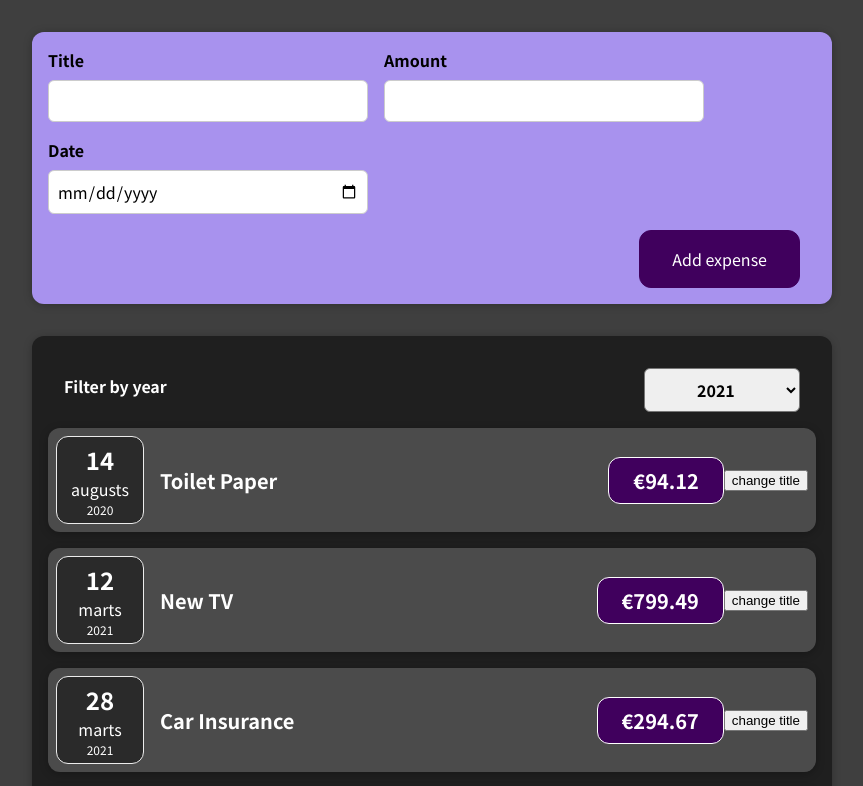
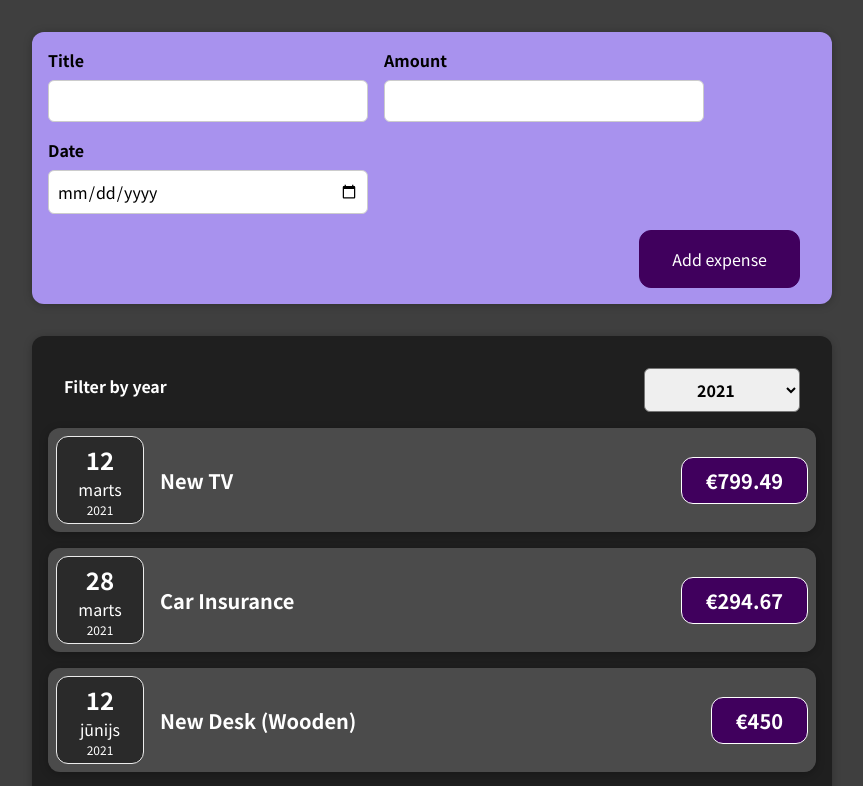
Before and after one commit to KasLas/React-simple-expenses-tracker, a React (Create React App) app: page / in a window 1280 px wide. Shown: the top 786 px of the page, without its empty margins (208-1071 px from the left). Built offline with nearby package versions, Linux system fonts and the light colour scheme.

Commit message:
added expenses filter functionality

```diff
--- a/src/App.js
+++ b/src/App.js
@@ -1,36 +1,16 @@
+import { useState } from "react";
 import Expenses from "./components/Expenses/Expenses";
 import NewExpense from "./components/NewExpense/NewExpense";
+import { Expenses as DUMMY_EXPENSES } from "./DummyData";
 
 function App() {
-  const expenses = [
-    {
-      id: "e1",
-      title: "Toilet Paper",
-      amount: 94.12,
-      date: new Date(2020, 7, 14),
-    },
-    {
-      id: "e2",
-      title: "New TV",
-      amount: 799.49,
-      date: new Date(2021, 2, 12),
-    },
-    {
-      id: "e3",
-      title: "Car Insurance",
-      amount: 294.67,
-      date: new Date(2021, 2, 28),
-    },
-    {
-      id: "e4",
-      title: "New Desk (Wooden)",
-      amount: 450,
-      date: new Date(2021, 5, 12),
-    },
-  ];
+  const [expenses, setExpenses] = useState(DUMMY_EXPENSES);
 
   const addExpense = (expenseData) => {
-    console.log(expenseData);
+    setExpenses((prevExpenses) => {
+      return [expenseData, ...prevExpenses];
+    });
+    // console.log(expenseData);
   };
 
   return (
--- /dev/null
+++ b/src/DummyData.js
@@ -0,0 +1,26 @@
+export const Expenses = [
+  {
+    id: "e1",
+    title: "Toilet Paper",
+    amount: 94.12,
+    date: new Date(2022, 7, 14),
+  },
+  {
+    id: "e2",
+    title: "New TV",
+    amount: 799.49,
+    date: new Date(2021, 2, 12),
+  },
+  {
+    id: "e3",
+    title: "Car Insurance",
+    amount: 294.67,
+    date: new Date(2021, 2, 28),
+  },
+  {
+    id: "e4",
+    title: "New Desk (Wooden)",
+    amount: 450,
+    date: new Date(2021, 5, 12),
+  },
+];
--- a/src/components/Expenses/ExpenseItem.js
+++ b/src/components/Expenses/ExpenseItem.js
@@ -1,23 +1,16 @@
-import React, { useState } from "react";
+import React from "react";
 import Card from "../UI/Card";
 import ExpenseDate from "./ExpenseDate";
 import "./ExpenseItem.css";
 
 const ExpenseItem = (props) => {
-  const [customTitle, setCustomTitle] = useState(props.title);
-
-  const handleClick = () => {
-    setCustomTitle("CustomTitle");
-  };
-
   return (
     <Card className="expense-item">
       <ExpenseDate date={props.date} />
       <div className="expense-item__description">
-        <h2>{customTitle}</h2>
+        <h2>{props.title}</h2>
         <div className="expense-item__price">€{props.amount}</div>
       </div>
-      <button onClick={handleClick}>change title</button>
     </Card>
   );
 };
--- a/src/components/Expenses/Expenses.js
+++ b/src/components/Expenses/Expenses.js
@@ -1,17 +1,20 @@
 import React, { useState } from "react";
 import "./Expenses.css";
-import ExpenseItem from "./ExpenseItem";
 import Card from "../UI/Card";
 import ExpensesFilter from "./ExpensesFilter";
+import ExpensesList from "./ExpensesList";
 
 const Expenses = (props) => {
   const [filterYear, setFilterYear] = useState("2021");
 
   const onFilterYearSelect = (selectedFilterYear) => {
     setFilterYear(selectedFilterYear);
-    // console.log(filterYear);
     console.log(selectedFilterYear);
   };
+
+  const filteredExpenses = props.expenses.filter((expense) => {
+    return expense.date.getFullYear().toString() === filterYear;
+  });
 
   return (
     <Card className="expenses">
@@ -19,16 +22,7 @@ const Expenses = (props) => {
         selected={filterYear}
         onFilterYearSelect={onFilterYearSelect}
       />
-      {props.expenses.map((expenseItem) => {
-        return (
-          <ExpenseItem
-            key={expenseItem.id}
-            title={expenseItem.title}
-            amount={expenseItem.amount}
-            date={expenseItem.date}
-          />
-        );
-      })}
+      <ExpensesList items={filteredExpenses} />
     </Card>
   );
 };
--- /dev/null
+++ b/src/components/Expenses/ExpensesList.css
@@ -0,0 +1,9 @@
+.expenses-list {
+  list-style: none;
+  padding: 0;
+}
+
+.expenses-list__fallback {
+  color: white;
+  text-align: center;
+}
--- /dev/null
+++ b/src/components/Expenses/ExpensesList.js
@@ -0,0 +1,30 @@
+import React from "react";
+import ExpenseItem from "./ExpenseItem";
+import "./ExpensesList.css";
+
+const ExpensesList = (props) => {
+  if (props.items.length === 0) {
+    return (
+      <h2 className="expenses-list__fallback">
+        No expenses found for this year
+      </h2>
+    );
+  }
+
+  return (
+    <ul className="expenses-list">
+      {props.items.map((expenseItem) => {
+        return (
+          <ExpenseItem
+            key={expenseItem.id}
+            title={expenseItem.title}
+            amount={expenseItem.amount}
+            date={expenseItem.date}
+          />
+        );
+      })}
+    </ul>
+  );
+};
+
+export default ExpensesList;
```
